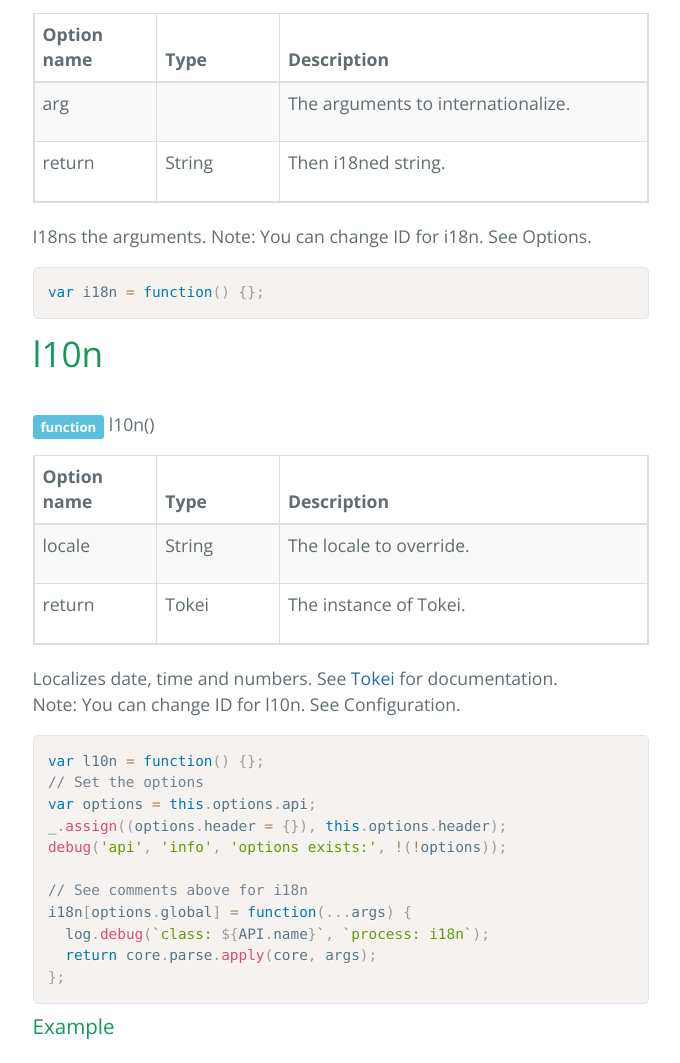
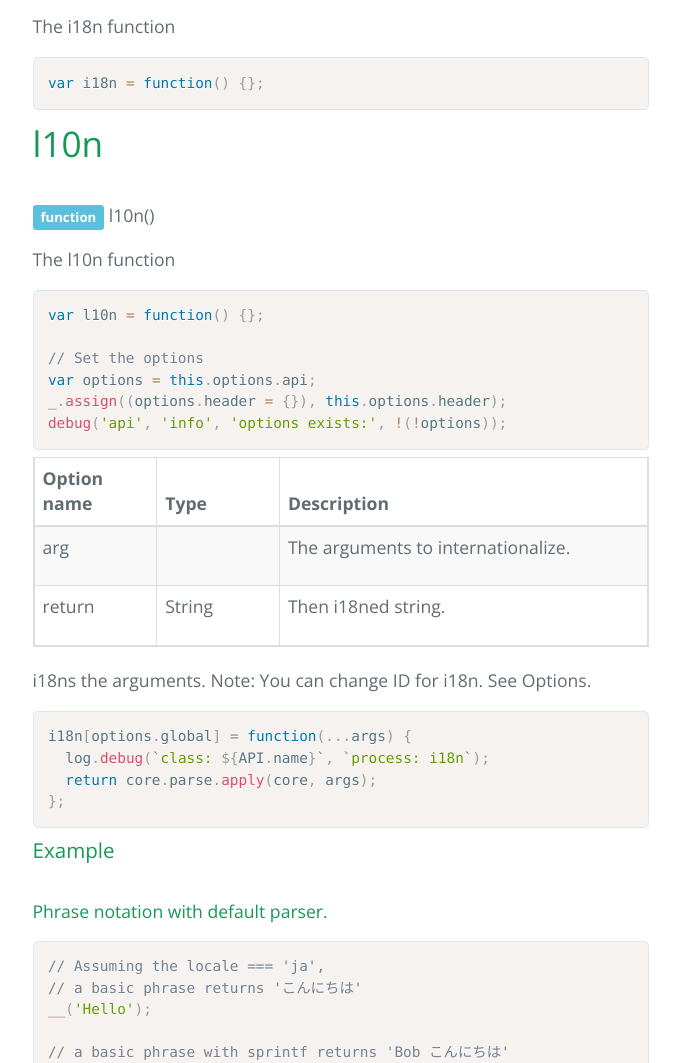
Before and after one commit to gengojs/gengojs-default-api, a plain HTML site: page index.js.html in a window 1280 px wide. Shown: the part 1146-2209 px from the top of the page, without its empty margins (407-1087 px from the left). Drawn offline with nearby package versions, Linux system fonts and the light colour scheme.

Commit message:
Update 2015-10-02T18:34:48.916Z

```diff
--- a/index.js.html
+++ b/index.js.html
@@ -78,6 +78,22 @@
               <div class="label label-info radius ctx-type">function</div><span>&nbsp;</span><span>i18n()</span><span>&nbsp;</span>
             </p>
           </section>
+          <div class="description"><p>The i18n function</p></div>
+          <pre><code class="language-javascript">var i18n = function() {};</code></pre>
+          <section id="l10n">
+            <h1>l10n</h1>
+            <h5 class="subheader"></h5>
+            <p>
+              <div class="label label-info radius ctx-type">function</div><span>&nbsp;</span><span>l10n()</span><span>&nbsp;</span>
+            </p>
+          </section>
+          <div class="description"><p>The l10n function</p></div>
+          <pre><code class="language-javascript">var l10n = function() {};
+
+// Set the options
+var options = this.options.api;
+_.assign((options.header = {}), this.options.header);
+debug('api', 'info', 'options exists:', !(!options));</code></pre>
           <table class="table table-bordered table-striped">
             <thead>
               <tr>
@@ -99,45 +115,8 @@
               </tr>
             </tbody>
           </table>
-          <div class="description"><p>I18ns the arguments. Note: You can change ID for i18n. See Options.</p></div>
-          <pre><code class="language-javascript">var i18n = function() {};</code></pre>
-          <section id="l10n">
-            <h1>l10n</h1>
-            <h5 class="subheader"></h5>
-            <p>
-              <div class="label label-info radius ctx-type">function</div><span>&nbsp;</span><span>l10n()</span><span>&nbsp;</span>
-            </p>
-          </section>
-          <table class="table table-bordered table-striped">
-            <thead>
-              <tr>
-                <th style="width:20%">Option name</th>
-                <th style="width:20%">Type</th>
-                <th>Description</th>
-              </tr>
-            </thead>
-            <tbody>
-              <tr>
-                <td>locale</td>
-                <td>String</td>
-                <td><p>The locale to override.</p></td>
-              </tr>
-              <tr>
-                <td>return</td>
-                <td>Tokei</td>
-                <td><p>The instance of Tokei.</p></td>
-              </tr>
-            </tbody>
-          </table>
-          <div class="description"><p>Localizes date, time and numbers. See <a href="https://github.com/iwatakeshi/tokei">Tokei</a> for documentation.<br />Note: You can change ID for l10n. See Configuration.</p></div>
-          <pre><code class="language-javascript">var l10n = function() {};
-// Set the options
-var options = this.options.api;
-_.assign((options.header = {}), this.options.header);
-debug('api', 'info', 'options exists:', !(!options));
-
-// See comments above for i18n
-i18n[options.global] = function(...args) {
+          <div class="description"><p>i18ns the arguments. Note: You can change ID for i18n. See Options.</p></div>
+          <pre><code class="language-javascript">i18n[options.global] = function(...args) {
   log.debug(`class: ${API.name}`, `process: i18n`);
   return core.parse.apply(core, args);
 };</code></pre>
@@ -408,10 +387,30 @@ __.locale(&#39;ja&#39;)
           <pre><code class="language-javascript">i18n.catalog = (locale) =&gt; {
   log.debug(`class: ${API.name}`, `process: i18n.catalog`);
   return core.backend.catalog(locale);
-};
-
-// See comments above for l10n
-l10n[options.localize] = function(...args) {
+};</code></pre>
+          <table class="table table-bordered table-striped">
+            <thead>
+              <tr>
+                <th style="width:20%">Option name</th>
+                <th style="width:20%">Type</th>
+                <th>Description</th>
+              </tr>
+            </thead>
+            <tbody>
+              <tr>
+                <td>locale</td>
+                <td>String</td>
+                <td><p>The locale to override.</p></td>
+              </tr>
+              <tr>
+                <td>return</td>
+                <td>Tokei</td>
+                <td><p>The instance of Tokei.</p></td>
+              </tr>
+            </tbody>
+          </table>
+          <div class="description"><p>l10n</p></div>
+          <pre><code class="language-javascript">l10n[options.localize] = function(...args) {
   log.debug(`class: ${API.name}`, `process: i10n`);
   return core.localize.apply(core, args);
 };
```
